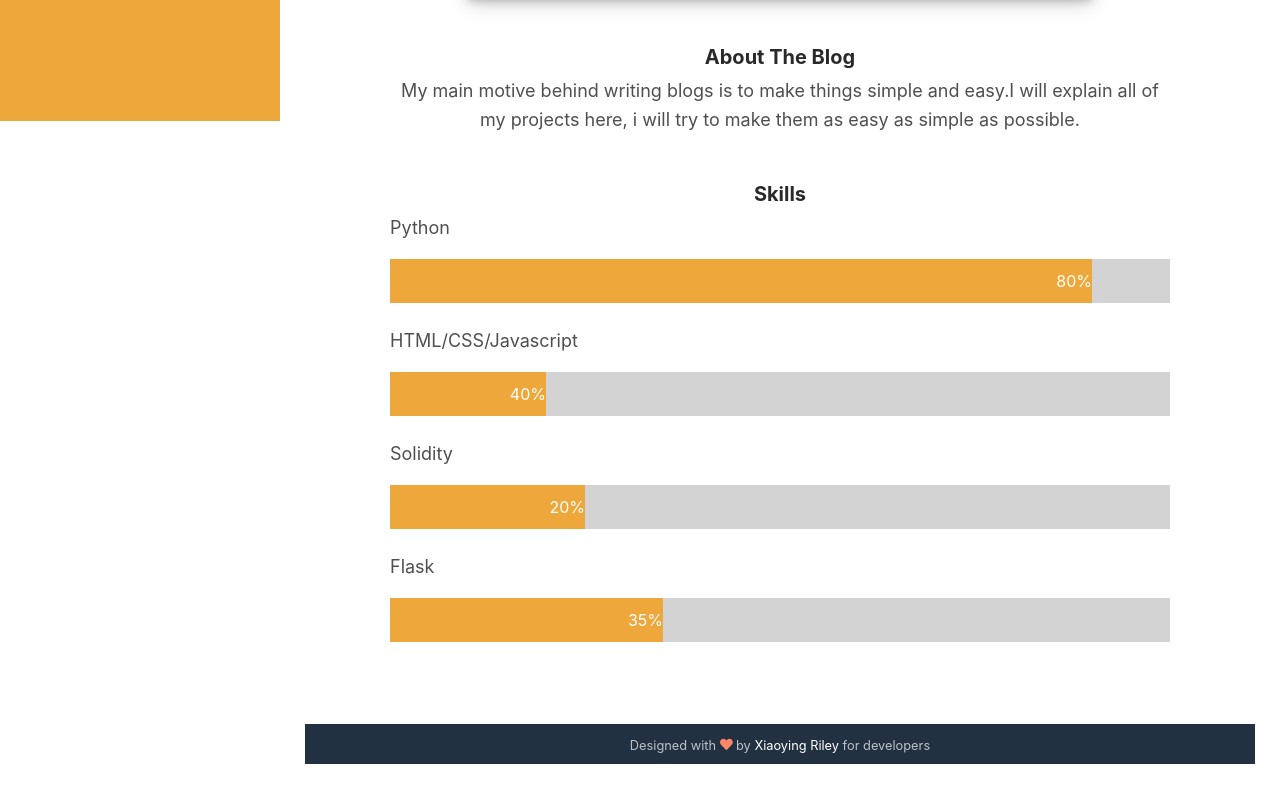
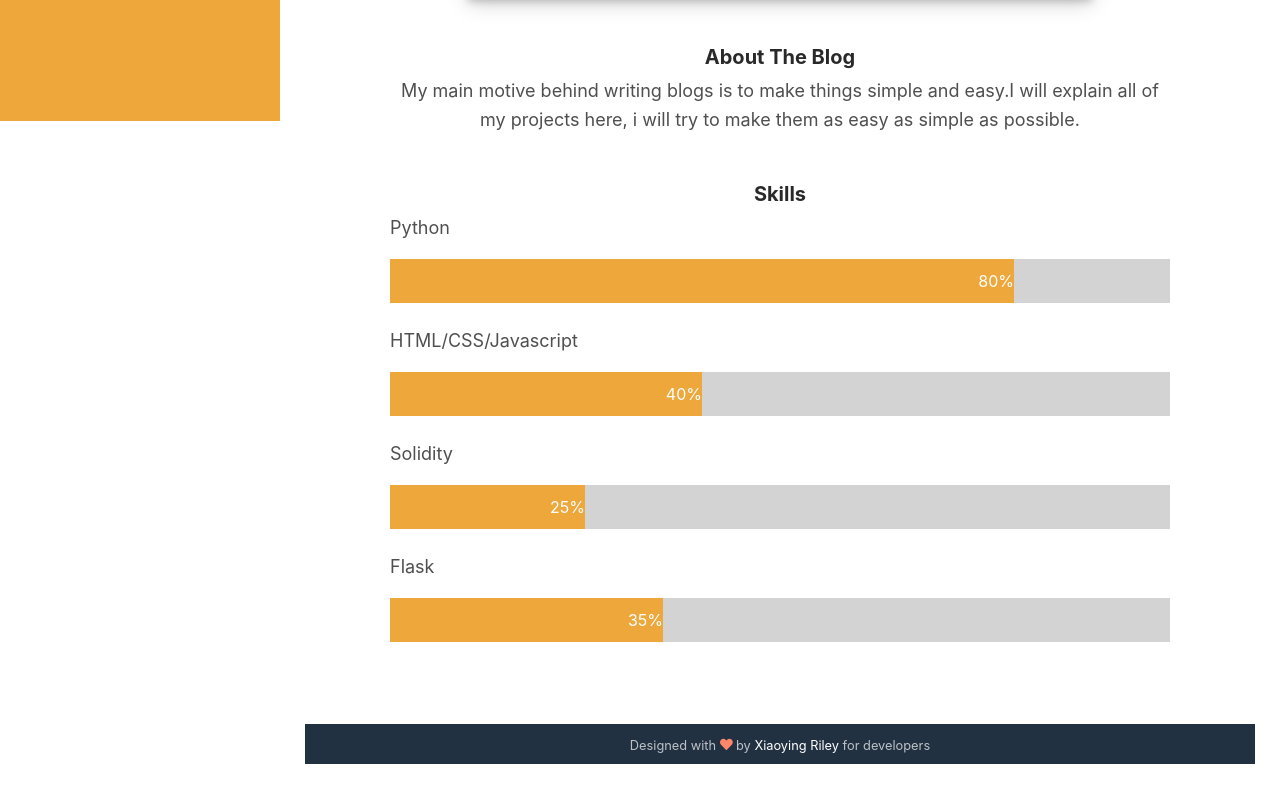
Before and after one commit to v4vishalchauhan/portfolio, a plain HTML site: page about.html in a window 1280 px wide. Shown: the part 679-1468 px from the top of the page. Drawn offline with Linux system fonts and the light colour scheme.

Commit message:
Update about.html

```diff
--- a/about.html
+++ b/about.html
@@ -33,8 +33,8 @@
   color: white; /* White text color */
 }
 
-.html {width: 90%; background-color: #eea73b;} /* Green */
-.css {width: 20%; background-color: #eea73b;} /* Blue */
+.html {width: 80%; background-color: #eea73b;} /* Green */
+.css {width: 40%; background-color: #eea73b;} /* Blue */
 .js {width: 25%; background-color: #eea73b;} /* Red */
 .php {width: 35%; background-color: #eea73b;} /* Dark Grey */
 
@@ -143,7 +143,7 @@ div.container {
 <br>
 <p style="text-align: left;">Solidity</p>
 <div class="container_skill">
-  <div class="skills js">20%</div>
+  <div class="skills js">25%</div>
 </div>
 <br>
 <p style="text-align: left;">Flask</p>
```
